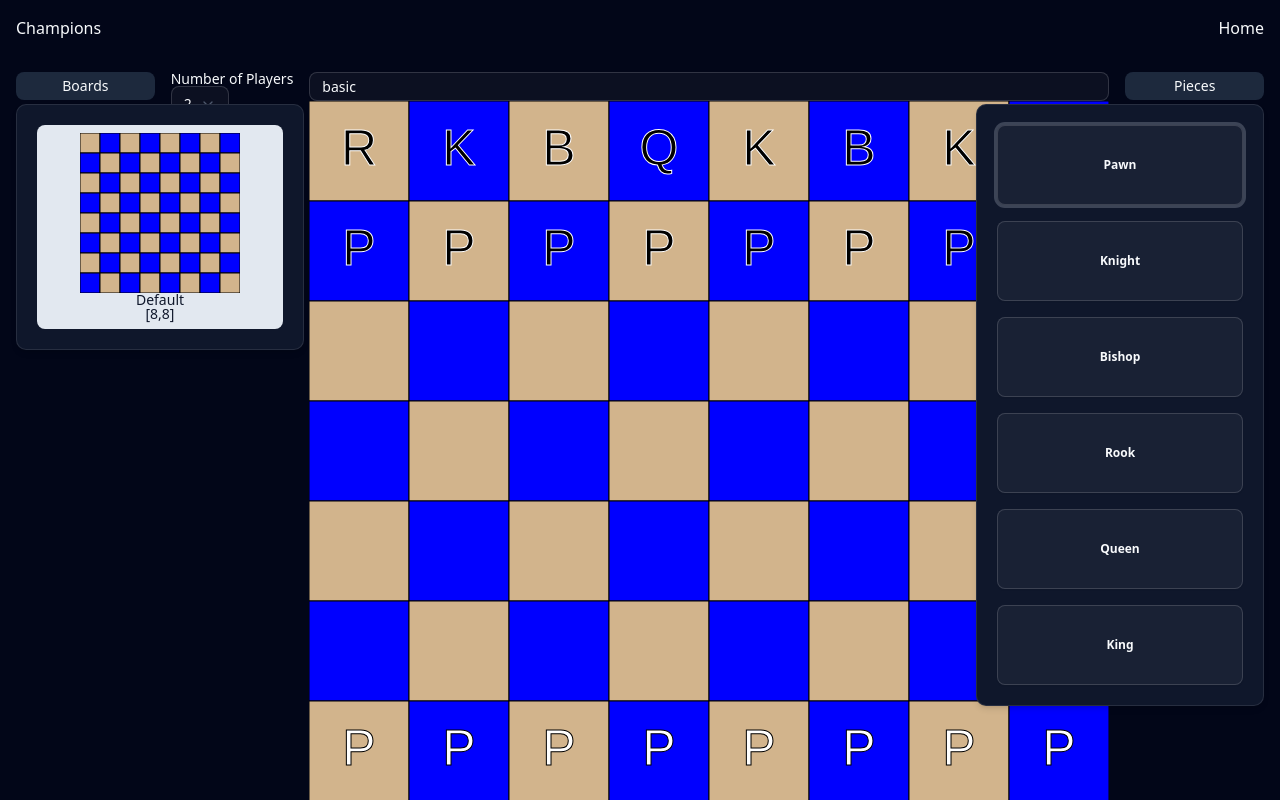
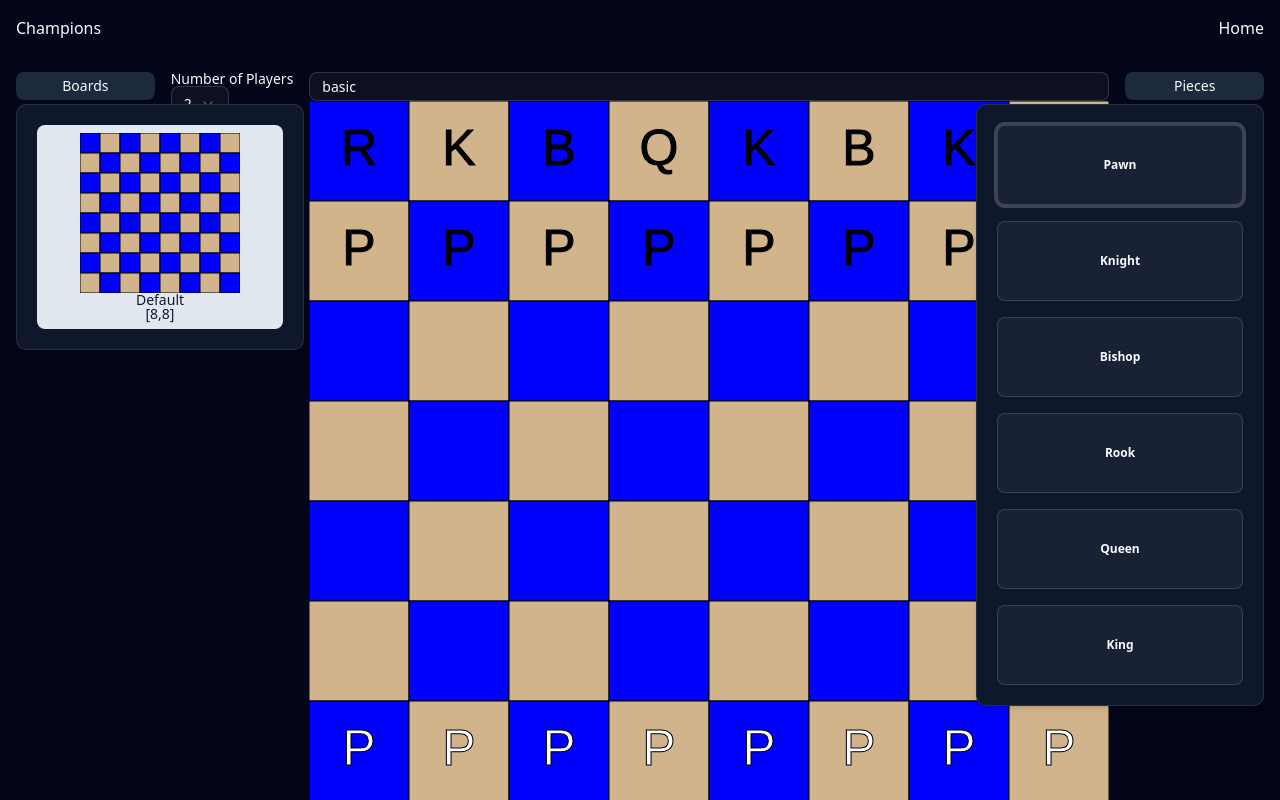
Before and after one commit to cbello14/Champions, a React (Vite) app: page /games in a window 1280 px wide. Shown: the top 800 px of the page. Built offline with nearby package versions, Linux system fonts and the light colour scheme.

Commit message:
Changed coloring options to belong to a theme type

```diff
--- a/src/components/BoardComponents/BoardBasic.tsx
+++ b/src/components/BoardComponents/BoardBasic.tsx
@@ -7,8 +7,8 @@ import BoardGeneric from "./BoardGeneric";
 
 type boardCreationActions = "tile" | null;
 
-const BoardBasic = ({ dimensions, cellWidth, primaryColor = "tan", alternateColor = "blue", selectedColor, outlineColor, board, setBoard, onClickAction }:
-	{ dimensions: number[]; cellWidth: number; primaryColor?: string; alternateColor?: string; selectedColor?: string; outlineColor?: string; board: Board; setBoard: (board: Board) => void; onClickAction: boardCreationActions }) => {
+const BoardBasic = ({ dimensions, cellWidth, board, setBoard, onClickAction }:
+	{ dimensions: number[]; cellWidth: number; board: Board; setBoard: (board: Board) => void; onClickAction: boardCreationActions }) => {
 
 	const [selected, changeSelected] = useState<coordinate | null>(null)
 
@@ -33,9 +33,9 @@ const BoardBasic = ({ dimensions, cellWidth, primaryColor = "tan", alternateColo
 	}
 
 	const drawingFunction = useCallback((params: BoardDrawingParams) => {
-		BoardDrawing.boardColoring(params, primaryColor, alternateColor, selected, selectedColor, outlineColor);
+		BoardDrawing.boardColoring(params, undefined, selected );
 		BoardDrawing.boardSpecialTiles(params, board);
-	}, [board, primaryColor, alternateColor, selectedColor, selected, outlineColor]);
+	}, [board, selected]);
 
 
 	return (<BoardGeneric shape={board.shape} dimensions={dimensions} cellWidth={cellWidth} drawingFunction={drawingFunction} selected={selected} setSelected={setSelected} />)
--- a/src/components/BoardComponents/BoardGame.tsx
+++ b/src/components/BoardComponents/BoardGame.tsx
@@ -34,7 +34,7 @@ const BoardGame = ({ cellWidth, game, setGame, onClickAction, numPlayer }:
 	}
 
 	const drawingFunction = useCallback((params: BoardDrawingParams) => {
-		BoardDrawing.boardColoring(params, "tan", "blue", selected);
+		BoardDrawing.boardColoring(params, undefined, selected);
 		let moves: moveCalculationResult[] = []
 		if (selected && !onClickAction) {
 			const selectedPiece = game.pieces.getInstancePiece(selected)
--- a/src/components/BoardComponents/BoardInstance.tsx
+++ b/src/components/BoardComponents/BoardInstance.tsx
@@ -47,7 +47,7 @@ const BoardInstance = ({ cellWidth, instance, setInstance, currentTeam, nextTeam
 	}, [])
 
 	const drawingFunction = useCallback((params: BoardDrawingParams) => {
-		BoardDrawing.boardColoring(params, "tan", "blue", selected);
+		BoardDrawing.boardColoring(params, undefined, selected);
 		BoardDrawing.boardSpecialTiles(params, instance.board);
 		let moves: moveCalculationResult[] = []
 		if (selected) {
--- a/src/components/BoardComponents/BoardPiece.tsx
+++ b/src/components/BoardComponents/BoardPiece.tsx
@@ -17,7 +17,7 @@ const BoardPiece = ({ cellWidth, moves, captures, piece, location }:
 	const moveResults: moveCalculationResult[] = moves.map((move, index) => { return { landing: move, capturing: captures[index] } })
 
 	const drawingFunction = useCallback((params: BoardDrawingParams) => {
-		BoardDrawing.boardColoring(params, "tan", "blue", selected);
+		BoardDrawing.boardColoring(params, undefined, selected);
 		BoardDrawing.boardMoveCaptures(params, moveResults)
 		BoardDrawing.boardPiece(params, piece, location, 1)
 	}, [location, moveResults, piece, selected]);
--- a/src/components/BoardComponents/BoardSnapshot.tsx
+++ b/src/components/BoardComponents/BoardSnapshot.tsx
@@ -14,7 +14,7 @@ const BoardSnapshot = ({ cellWidth, board, pieces }:
 	const ignoreSelected = (newSelected: coordinate | null) => { newSelected === null; return }
 
 	const drawingFunction = useCallback((params: BoardDrawingParams) => {
-		BoardDrawing.boardColoring(params, "tan", "blue", null);
+		BoardDrawing.boardColoring(params, undefined, null);
 		BoardDrawing.boardSpecialTiles(params, board);
 		if (pieces)
 			BoardDrawing.boardPieces(params, pieces)
--- a/src/types/boardDrawing.ts
+++ b/src/types/boardDrawing.ts
@@ -4,34 +4,35 @@ import type { Instance } from "@/features/instances/instance"
 import type { Piece } from "@/features/pieces/piece"
 import type { InstancePieceMap } from "./instancePiece"
 import type { moveCalculationResult } from "./moveCalculation"
+import { basic_theme, type theme } from "./theme"
 
 interface BoardDrawingParams { boardSize: dimension, cellWidth: number, ctx: CanvasRenderingContext2D, shape: shape }
 type BoardDrawingFunction = (params: BoardDrawingParams) => void
 
 const BoardDrawing = {
-	boardColoring: (params: BoardDrawingParams, primaryColor: string, alternateColor: string, selectedCell: coordinate | null, selectedColor?: string, outlineColor = 'black') => {
+	boardColoring: (params: BoardDrawingParams, theme = basic_theme, selectedCell: coordinate | null, selectedColor?: string) => {
 		const { boardSize, cellWidth, ctx } = params
 		for (let gridX = 0; gridX < boardSize[0]; gridX++) {
 			for (let gridY = 0; gridY < boardSize[1]; gridY++) {
 				const radius = cellWidth / 2
 				const [pixelX, pixelY] = getCenterCoords(gridX, gridY, radius, params.shape)
-				ctx.fillStyle = (gridX + gridY) % 2 === 0 ? primaryColor : alternateColor
+				ctx.fillStyle = (gridX + gridY) % 2 === 0 ? theme.gridPrimaryColor : theme.gridAlternateColor
 				ctx.fillStyle = !!selectedCell && selectedCell[0] === gridX && selectedCell[1] === gridY && selectedColor ? selectedColor : ctx.fillStyle
 				fillShape(ctx, pixelX, pixelY, radius, params.shape)
-				ctx.strokeStyle = outlineColor
+				ctx.strokeStyle = theme.gridOutlineColor
 				strokeShape(ctx, pixelX, pixelY, radius, params.shape)
 			}
 		}
 	},
 
-	boardSpecialTiles: (params: BoardDrawingParams, board: Board, outlineColor = 'black') => {
+	boardSpecialTiles: (params: BoardDrawingParams, board: Board, theme = basic_theme) => {
 		const { cellWidth, ctx } = params;
 		for (const [coord] of board.specialTiles) {
 			const radius = cellWidth / 2
 			const [pixelX, pixelY] = getCenterCoords(coord[0], coord[1], radius, params.shape)
 			ctx.fillStyle = "red";
 			fillShape(ctx, pixelX, pixelY, radius, params.shape)
-			ctx.strokeStyle = outlineColor
+			ctx.strokeStyle = theme.gridOutlineColor
 			strokeShape(ctx, pixelX, pixelY, radius, params.shape)
 		}
 	},
@@ -51,51 +52,49 @@ const BoardDrawing = {
 			}
 		})
 	},
-	boardGame: (params: BoardDrawingParams, game: Game) => {
+	boardGame: (params: BoardDrawingParams, game: Game, theme = basic_theme) => {
 		game.pieces.getKeys().forEach((coordinate: coordinate) => {
 			const instancePiece = game.pieces.getInstancePiece(coordinate)
 			if (instancePiece) {
-				boardDrawPiece(params, instancePiece.piece, coordinate, instancePiece.team)
+				boardDrawPiece(params, instancePiece.piece, coordinate, instancePiece.team, theme)
 			}
 		})
 	},
 
-	boardInstance: (params: BoardDrawingParams, instance: Instance) => {
+	boardInstance: (params: BoardDrawingParams, instance: Instance, theme = basic_theme) => {
 		instance.piecesRecord.getKeys().forEach((coordinate: coordinate) => {
 			const instancePiece = instance.piecesRecord.getInstancePiece(coordinate)
 			if (instancePiece) {
-				boardDrawPiece(params, instancePiece.piece, coordinate, instancePiece.team)
+				boardDrawPiece(params, instancePiece.piece, coordinate, instancePiece.team, theme)
 			}
 		})
 
 	},
 
-	boardPiece: (params: BoardDrawingParams, piece: Piece, location: coordinate, team: number) => {
-		boardDrawPiece(params, piece, location, team)
+	boardPiece: (params: BoardDrawingParams, piece: Piece, location: coordinate, team: number, theme = basic_theme) => {
+		boardDrawPiece(params, piece, location, team, theme)
 	},
-	boardPieces: (params: BoardDrawingParams, piecesRecord: InstancePieceMap) => {
+	boardPieces: (params: BoardDrawingParams, piecesRecord: InstancePieceMap, theme = basic_theme) => {
 		piecesRecord.getKeys().forEach((coordinate: coordinate) => {
 			const instancePiece = piecesRecord.getInstancePiece(coordinate)
 			if (instancePiece) {
-				boardDrawPiece(params, instancePiece.piece, coordinate, instancePiece.team)
+				boardDrawPiece(params, instancePiece.piece, coordinate, instancePiece.team, theme)
 			}
 		})
 	}
 }
 
-const boardDrawPiece = (params: BoardDrawingParams, piece: Piece, location: coordinate, team: number) => {
+const boardDrawPiece = (params: BoardDrawingParams, piece: Piece, location: coordinate, team: number, theme: theme) => {
 	const { cellWidth, ctx } = params
 	const radius = cellWidth / 2
 	const [centerX, centerY] = getCenterCoords(location[0], location[1], radius, params.shape)
-	const teamColor = tColor(team)
-	const teamOutline = oColor(team)
 	// When we implement pieces having an image
 	if (piece.image) {
 		const image = new Image()
 		image.src = piece.image
 		ctx.drawImage(image, centerX - radius, centerY - radius, cellWidth, cellWidth)
 	} else if (piece.name.length > 0) {
-		drawLetter(ctx, centerX, centerY, radius, piece.name[0], teamColor, teamOutline)
+		drawLetter(ctx, centerX, centerY, radius, piece.name[0], theme.teamColors[team], theme.gridOutlineColor)
 	}
 
 }
@@ -181,31 +180,6 @@ const drawLine = (ctx: CanvasRenderingContext2D, fromX: number, fromY: number, t
 	ctx.lineWidth = 1
 }
 
-const tColor = (t: number) => {
-	switch (t) {
-		case 1:
-			return 'white'
-		case 2:
-			return 'orange'
-		case 3:
-			return 'purple'
-		default:
-			return 'black'
-	}
-}
-
-const oColor = (t: number) => {
-	switch (t) {
-		case 1:
-			return 'black'
-		case 2:
-			return 'purple'
-		case 3:
-			return 'orange'
-		default:
-			return 'white'
-	}
-}
 
 
 
@@ -237,7 +211,8 @@ const drawLetter = (ctx: CanvasRenderingContext2D, centerX: number, centerY: num
 	ctx.fillStyle = teamColor
 	ctx.strokeStyle = teamOutline
 	ctx.fillText(letter, centerX, centerY);
-	ctx.strokeText(letter, centerX, centerY);
+	if (radius > 10)
+		ctx.strokeText(letter, centerX, centerY);
 }
 
 
--- a/src/types/move.ts
+++ b/src/types/move.ts
@@ -16,7 +16,6 @@ const moveDirection: Record<string, direction> = { right: 'right', left: 'left',
 
 type direction = cardinalDirection | diagonalDirection
 
-// NOTE: UNFORTUNATELY THERE IS NO WAY TO REQUIRE THE TYPE ONLY ACCEPT NUMBERS > 0 SO WE NEED TO BUILD IN THIS ASSERTION OURSELVES WHEREVER IT IS USED
 type distance = number
 
 interface movement { distance: distance, direction: direction }
--- /dev/null
+++ b/src/types/theme.ts
@@ -0,0 +1,17 @@
+type color = string
+interface theme {
+	gridPrimaryColor: color,
+	gridAlternateColor: color,
+	gridOutlineColor: color
+	teamColors: color[]
+}
+
+const basic_theme: theme = {
+	gridPrimaryColor: "blue",
+	gridAlternateColor: "tan",
+	gridOutlineColor: "black",
+	teamColors: ["black", "white", "orange", "purple"]
+}
+
+export { basic_theme }
+export type { theme }
```
